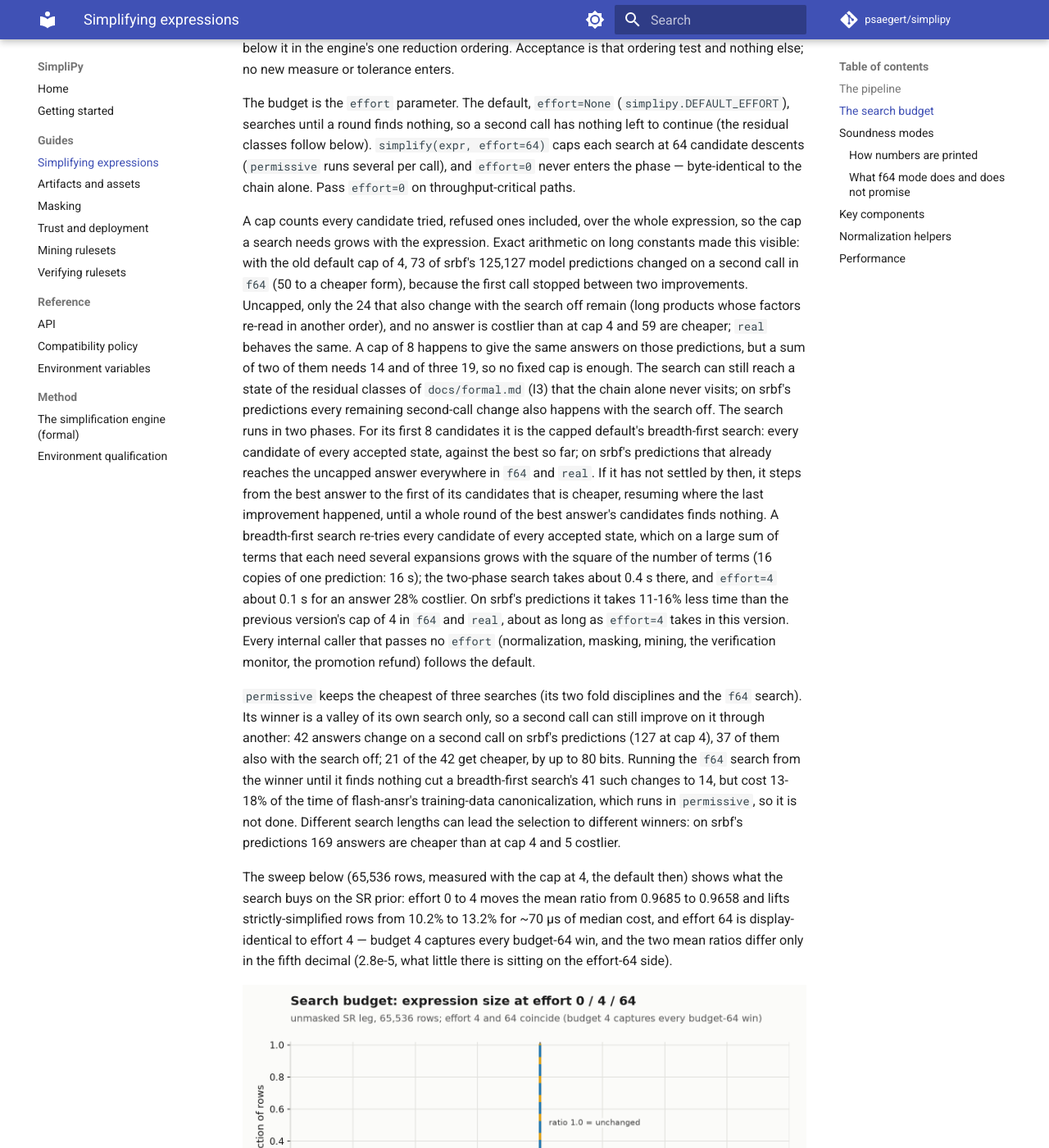
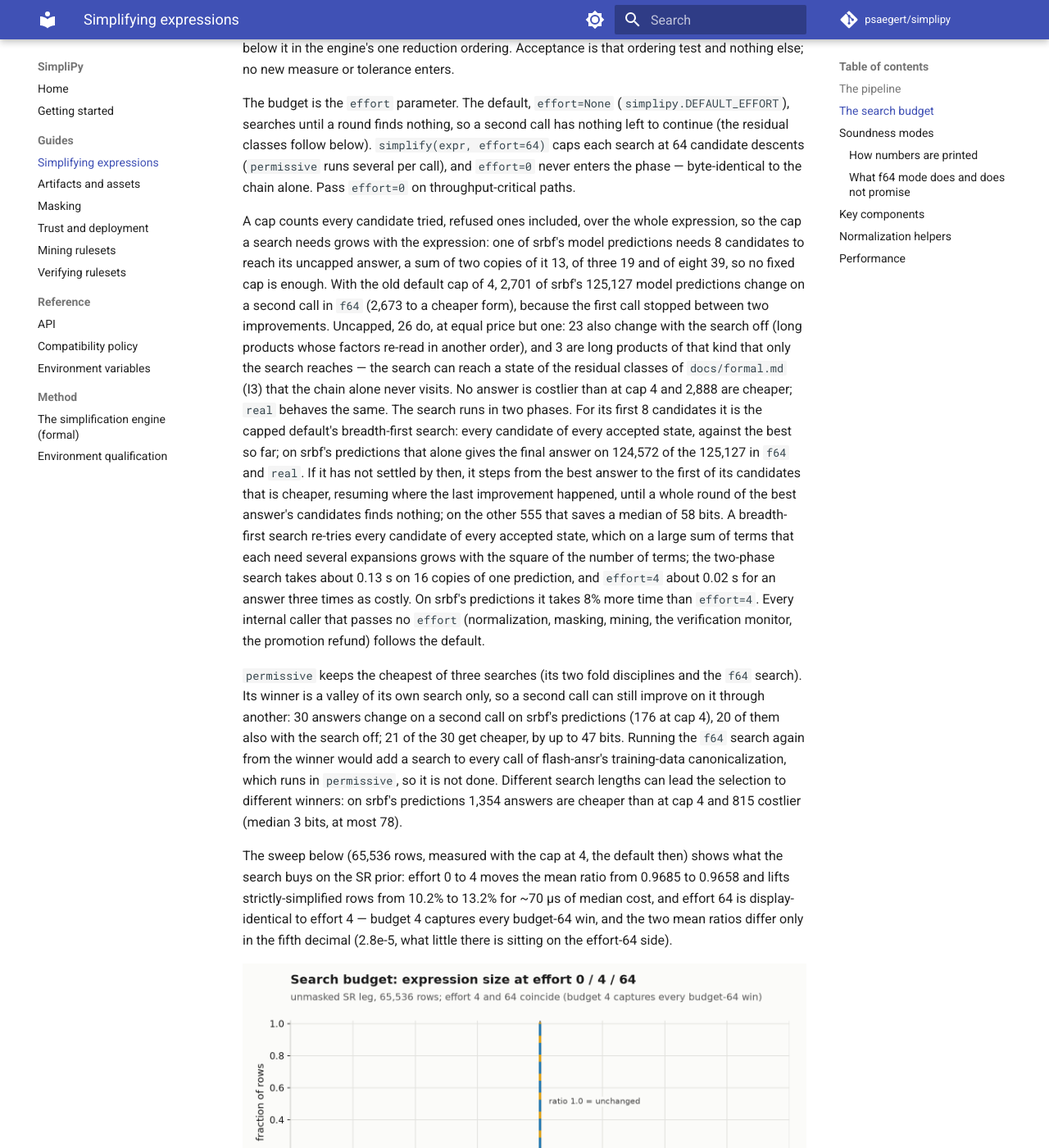
Before and after one commit to psaegert/simplipy, an MkDocs documentation site: the page built from docs/guides/simplify.md, in a window 1280 px wide and 1400 px high, scrolled down 2348 px. Shown: the whole window at 82% size. Built offline with MkDocs 1.6.1 and Material for MkDocs 9.7.7, drawn with Linux system fonts in a browser that asks for light colours; comment, search, counter and statistics services are not loaded; some of the changed text lies outside the part shown.

Commit message:
Docs: the search's and the measure's numbers under the float cap
Every number the search and measure texts quote is re-measured with the float cap: second-call
changes (26 uncapped, 2,701 at cap 4 on srbf's predictions in f64; 30 and 176 in permissive),
answers against cap 4, the first phase's share of final answers (124,572 of 125,127), the caps
a sum of copies needs (8/13/19/39), and the time against effort=4 (8% more). Claims that only
held before the cap (a cap of 8 gives the uncapped answer; equality with an uncapped
breadth-first search) are dropped. The float-cap entry states what changes (21% of the f64
answers on srbf's predictions, mostly expanded forms with long exact coefficients) and
comments that assumed price == printed spelling now name the exact price.

Co-Authored-By: Claude Opus 5.5 <noreply@anthropic.com>
Claude-Session: https://claude.ai/code/session_016gamUqKQqroqag4GFsNu6W

```diff
--- a/docs/guides/simplify.md
+++ b/docs/guides/simplify.md
@@ -110,38 +110,37 @@ descents (`permissive` runs several per call), and `effort=0` never enters the p
 `effort=0` on throughput-critical paths.
 
 A cap counts every candidate tried, refused ones included, over the whole expression, so
-the cap a search needs grows with the expression. Exact arithmetic on long constants
-made this visible: with the old default cap of 4, 73 of srbf's 125,127 model predictions
-changed on a second call in `f64` (50 to a cheaper form), because the first call stopped
-between two improvements. Uncapped, only the 24 that also change with the search off remain
-(long products whose factors re-read in another order), and no answer is costlier than at
-cap 4 and 59 are cheaper; `real` behaves the same. A cap of 8 happens to give the same answers
-on those predictions, but a sum of two of them needs 14 and of three 19, so no fixed cap is
-enough. The search can still reach
-a state of the residual classes of `docs/formal.md` (I3) that the chain alone never visits;
-on srbf's predictions every remaining second-call change also happens with the search off.
+the cap a search needs grows with the expression: one of srbf's model predictions needs 8
+candidates to reach its uncapped answer, a sum of two copies of it 13, of three 19 and of
+eight 39, so no fixed cap is enough. With the old default cap of 4, 2,701 of srbf's 125,127
+model predictions change on a second call in `f64` (2,673 to a cheaper form), because the
+first call stopped between two improvements. Uncapped, 26 do, at equal price but one: 23 also
+change with the search off (long products whose factors re-read in another order), and 3 are
+long products of that kind that only the search reaches — the search can reach a state of the
+residual classes of `docs/formal.md` (I3) that the chain alone never visits. No answer is
+costlier than at cap 4 and 2,888 are cheaper; `real` behaves the same.
 The search runs in two phases. For its first 8 candidates it is the capped default's
 breadth-first search: every candidate of every accepted state, against the best so far; on
-srbf's predictions that already reaches the uncapped answer everywhere in `f64` and `real`. If
-it has not settled by then, it steps from the best answer to the first of its candidates that
-is cheaper, resuming where the last improvement happened, until a whole round of the best
-answer's candidates finds nothing. A breadth-first search re-tries every candidate of every
-accepted state, which on a large sum of terms that each need several expansions grows with the
-square of the number of terms (16 copies of one prediction: 16 s); the two-phase search takes
-about 0.4 s there, and `effort=4` about 0.1 s for an answer 28% costlier. On srbf's predictions it
-takes 11-16% less time than the previous version's cap of 4 in `f64` and `real`, about as long as
-`effort=4` takes in this version. Every internal caller that passes no
+srbf's predictions that alone gives the final answer on 124,572 of the 125,127 in `f64` and
+`real`. If it has not settled by then, it steps from the best answer to the first of its
+candidates that is cheaper, resuming where the last improvement happened, until a whole round
+of the best answer's candidates finds nothing; on the other 555 that saves a median of 58
+bits. A breadth-first search re-tries every candidate of every accepted state, which on a
+large sum of terms that each need several expansions grows with the square of the number of
+terms; the two-phase search takes about 0.13 s on 16 copies of one prediction, and `effort=4`
+about 0.02 s for an answer three times as costly. On srbf's predictions it takes 8% more time
+than `effort=4`. Every internal caller that passes no
 `effort` (normalization, masking, mining, the verification monitor, the promotion refund)
 follows the default.
 
 `permissive` keeps the cheapest of three searches (its two fold disciplines and the `f64`
 search). Its winner is a valley of its own search only, so a second call can still improve on
-it through another: 42 answers change on a second call on srbf's predictions (127 at cap 4),
-37 of them also with the search off; 21 of the 42 get cheaper, by up to 80 bits. Running the `f64` search from the winner until it finds
-nothing cut a breadth-first search's 41 such changes to 14, but cost 13-18% of the time of flash-ansr's training-data
-canonicalization, which runs in `permissive`, so it is not done. Different search lengths can
-lead the selection to different winners: on srbf's predictions 169 answers are cheaper than at
-cap 4 and 5 costlier.
+it through another: 30 answers change on a second call on srbf's predictions (176 at cap 4),
+20 of them also with the search off; 21 of the 30 get cheaper, by up to 47 bits. Running the
+`f64` search again from the winner would add a search to every call of flash-ansr's
+training-data canonicalization, which runs in `permissive`, so it is not done. Different search
+lengths can lead the selection to different winners: on srbf's predictions 1,354 answers are
+cheaper than at cap 4 and 815 costlier (median 3 bits, at most 78).
 
 The sweep below (65,536 rows, measured with the cap at 4, the default then) shows what
 the search buys on the SR prior: effort 0 to 4 moves the mean ratio from 0.9685
```
Also changed, not shown: other parts of docs/guides/simplify.md (+1 -1 lines), CHANGELOG.md (+30 -29 lines), docs/formal.md (+29 -27 lines), 7 other files.
